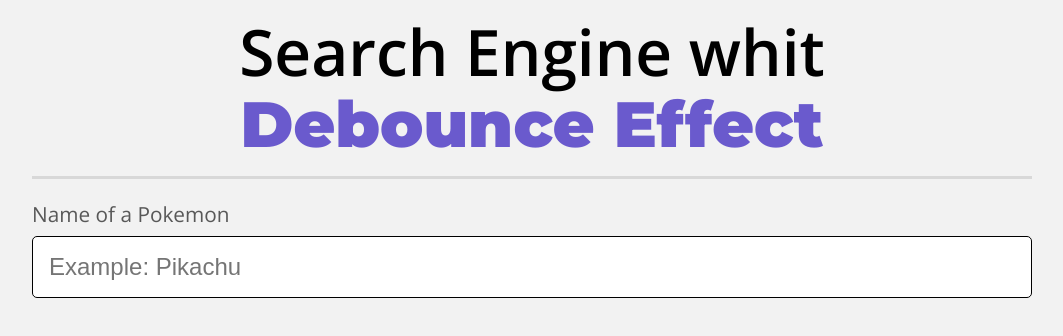
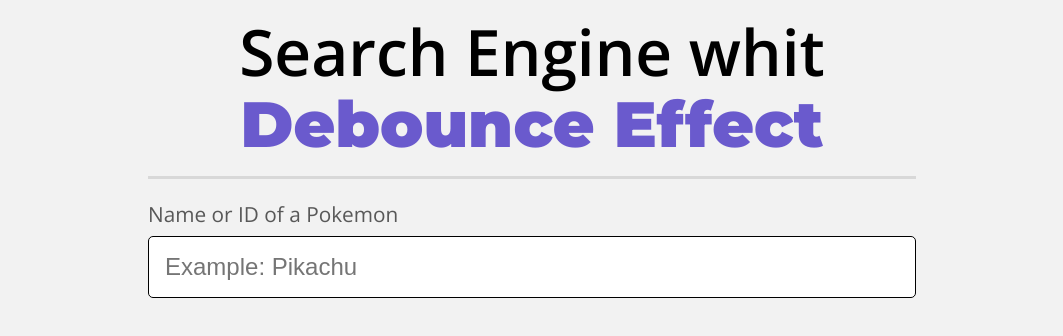
Before and after one commit to Franklin361/search-engine-debounce-effect, a React (Vite) app: page / in a window 1280 px wide. Shown: the top 336 px of the page, without its empty margins (108-1171 px from the left). Built offline with nearby package versions, Linux system fonts and the light colour scheme.

Commit message:
[STYLE] change text label

```diff
--- a/src/components/Form.tsx
+++ b/src/components/Form.tsx
@@ -1,4 +1,3 @@
-import { useState } from 'react';
 
 interface Props {
    value: string;
@@ -9,7 +8,7 @@ export const Form = ({ onChange, value }:Props) => {
 
   return (
     <>
-        <label htmlFor="pokemon">Name of a Pokemon</label>
+        <label htmlFor="pokemon">Name or ID of a Pokemon</label>
         <input
           type="text"
           id="pokemon"
--- a/src/index.css
+++ b/src/index.css
@@ -14,6 +14,7 @@ body {
 main {
   display: block;
   max-width: 1000px;
+  width: 60%;
   margin: 1em auto;
   min-height: 70vh;
 }
@@ -76,20 +77,18 @@ main > .loading {
   animation: fadeIn .5s linear infinite alternate;
   color: slateblue;
 }
-main > .no-results {
-}
-
 .pokemon{
   display: flex;
   justify-content: center;
   align-items: center;
+  gap: 1rem;
   text-align: center;
   border-radius: 5px;
   width: fit-content;
   overflow: hidden;
   position: relative;
   padding: 1em 2em;
-  margin: 2rem auto;
+  margin: 1rem auto;
   animation: fadeInUp .3s ease-in;
   box-shadow: rgba(0, 0, 0, 0.07) 0px 1px 1px, rgba(0, 0, 0, 0.07) 0px 2px 2px, rgba(0, 0, 0, 0.07) 0px 4px 4px, rgba(0, 0, 0, 0.07) 0px 8px 8px, rgba(0, 0, 0, 0.07) 0px 16px 16px;
 }
@@ -98,9 +97,10 @@ main > .no-results {
 }
 
 .pokemon > img {
-  min-height: 150px;
-  min-width: 150px;
+  height: 200px;
+  width: 200px;
   vertical-align: top;
+  object-fit: cover;
 }
 .pokemon::before{
   content: "";
```
